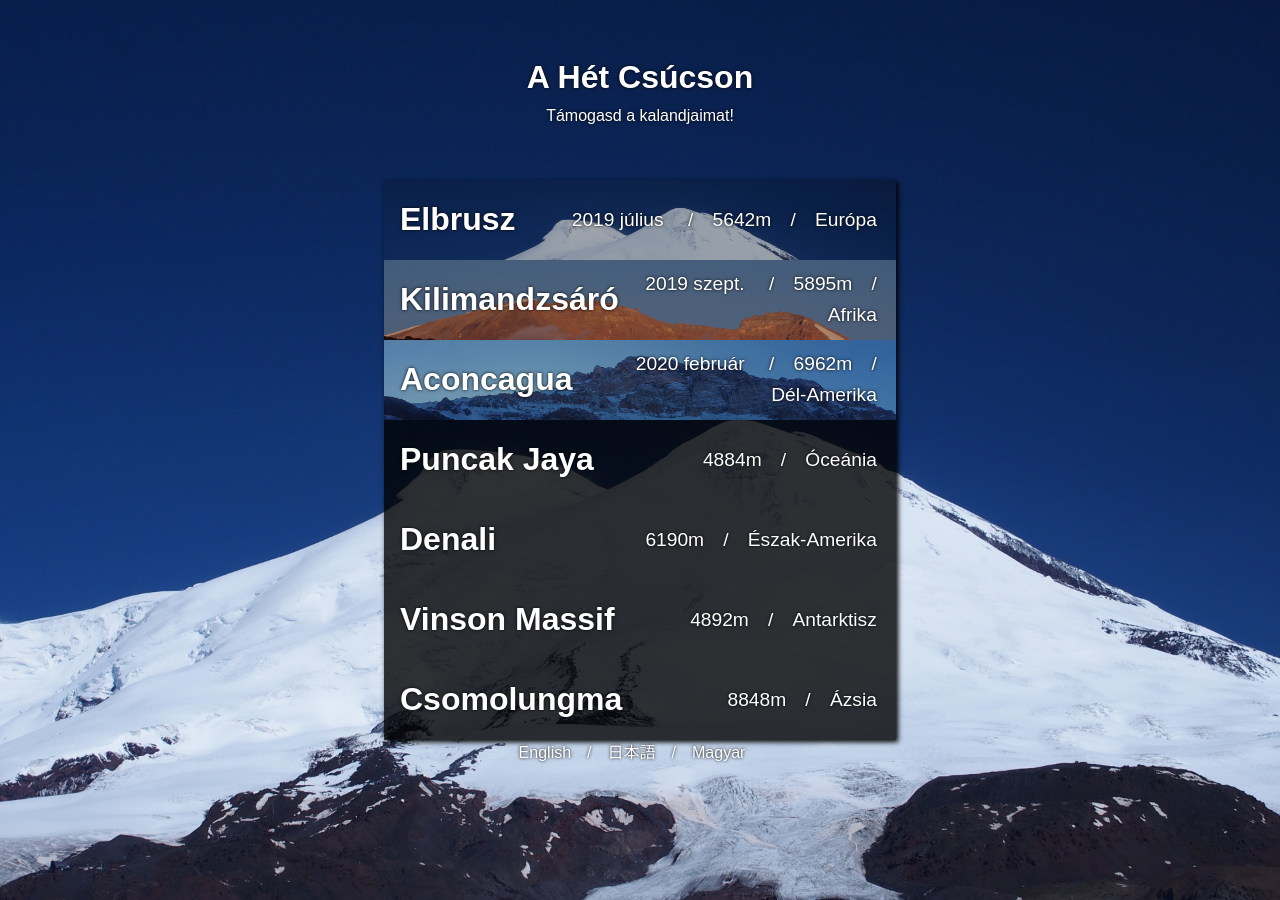
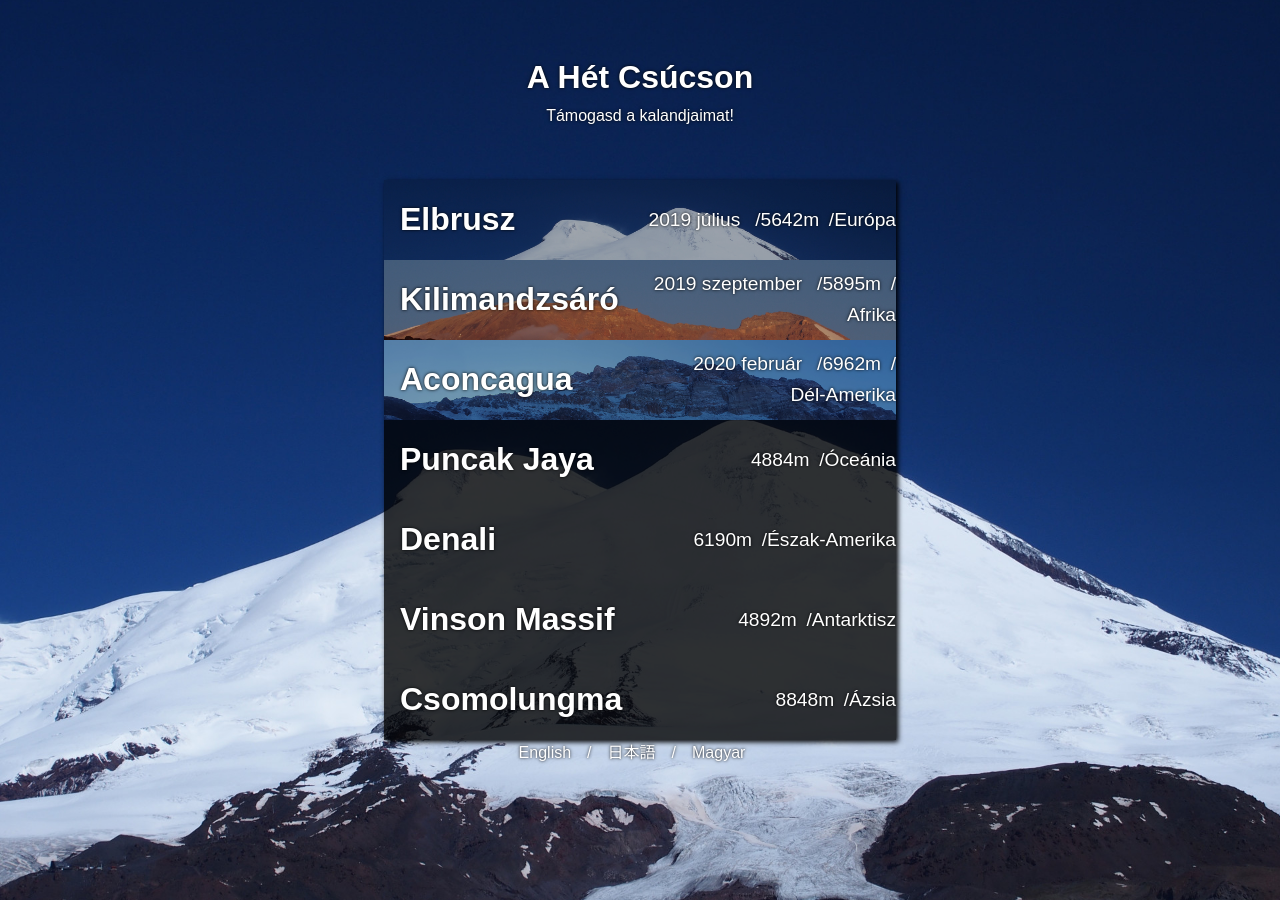
Before and after one commit to valerauko/climbing, a Jekyll site: the page built from hu/index.html, in a window 1280 px wide. Built offline with Jekyll 4.4.1, drawn with Linux system fonts in a browser that asks for light colours; nearby versions of some CDN libraries.

Commit message:
Fix line break by adjusting padding
instead of abbreviating (it happened with english/aconcagua too)

```diff
--- a/hu/index.html
+++ b/hu/index.html
@@ -15,7 +15,7 @@
 - id: kilimanjaro
   name: Kilimandzsáró
   climbed:
-    date: 2019 szept.
+    date: 2019 szeptember
     blog: https://blog.valerauko.net/tag/kilimanjaro/
   location: Afrika
   height: 5895
--- a/static/static.css
+++ b/static/static.css
@@ -74,12 +74,12 @@
 
 .collapse header dd {
   text-align: right;
-  padding-right: 1em;
+  padding-right: 0.8;
 }
 
 .collapse header dd:not(:last-child):after {
   content: "/";
-  padding-left: 1em;
+  padding-left: 0.5em;
 }
 
 .elbrus:not(.active) {
```
